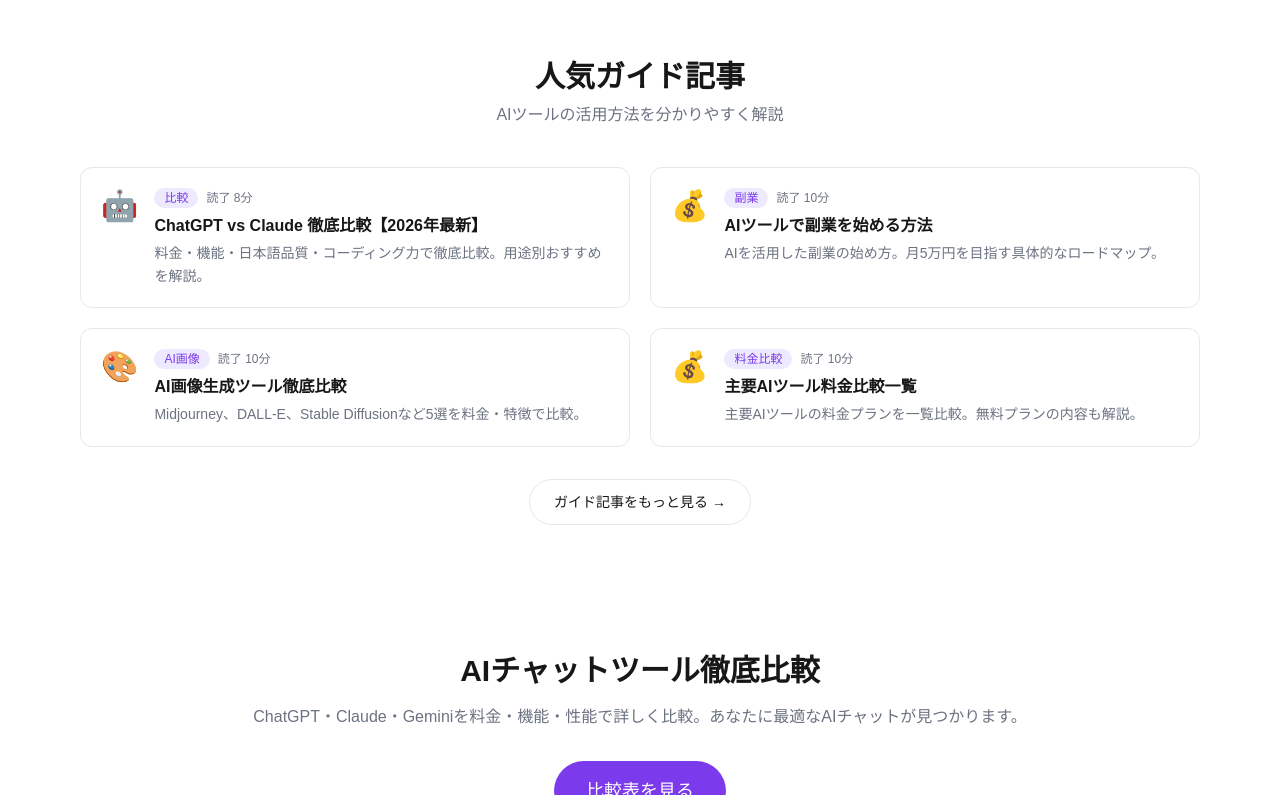
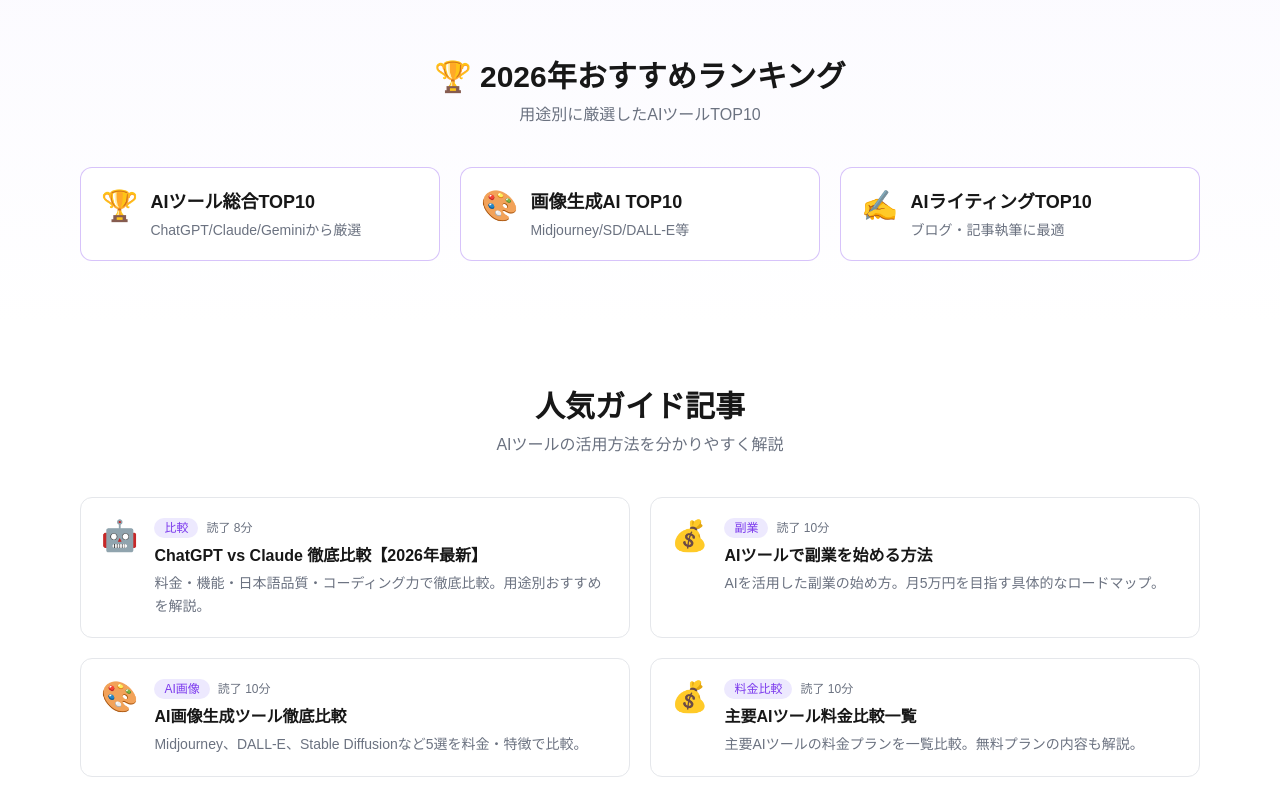
Before and after one commit to music6745-max/ai-tools-navi, a Next.js app: page / in a window 1280 px wide. Shown: the part 3220-4015 px from the top of the page. Built offline with nearby package versions, Linux system fonts and the light colour scheme.

Commit message:
feat: ホームにAIランキングハブセクション追加(内部リンク強化)

```diff
--- a/app/page.tsx
+++ b/app/page.tsx
@@ -224,6 +224,39 @@ export default function Home() {
         <AdSenseUnit format="horizontal" className="my-8" />
       </div>
 
+      {/* 2026年ランキングハブ */}
+      <section className="py-16 bg-gradient-to-b from-primary-light/20 to-transparent">
+        <div className="max-w-6xl mx-auto px-4">
+          <h2 className="text-2xl md:text-3xl font-bold text-center mb-2">
+            🏆 2026年おすすめランキング
+          </h2>
+          <p className="text-muted text-center mb-10">
+            用途別に厳選したAIツールTOP10
+          </p>
+          <div className="grid grid-cols-1 md:grid-cols-3 gap-5">
+            {[
+              { slug: "ai-tools-ranking-2026", title: "AIツール総合TOP10", icon: "🏆", desc: "ChatGPT/Claude/Geminiから厳選" },
+              { slug: "ai-image-ranking-2026", title: "画像生成AI TOP10", icon: "🎨", desc: "Midjourney/SD/DALL-E等" },
+              { slug: "ai-writing-ranking-2026", title: "AIライティングTOP10", icon: "✍️", desc: "ブログ・記事執筆に最適" },
+            ].map((r) => (
+              <Link
+                key={r.slug}
+                href={`/guide/${r.slug}`}
+                className="block bg-card-bg border border-primary/30 rounded-xl p-5 hover:border-primary hover:shadow-md transition-all"
+              >
+                <div className="flex items-start gap-3">
+                  <span className="text-3xl">{r.icon}</span>
+                  <div>
+                    <h3 className="font-bold text-lg mb-1">{r.title}</h3>
+                    <p className="text-sm text-muted">{r.desc}</p>
+                  </div>
+                </div>
+              </Link>
+            ))}
+          </div>
+        </div>
+      </section>
+
       {/* Popular Guide Articles */}
       <section className="py-16">
         <div className="max-w-6xl mx-auto px-4">
```
